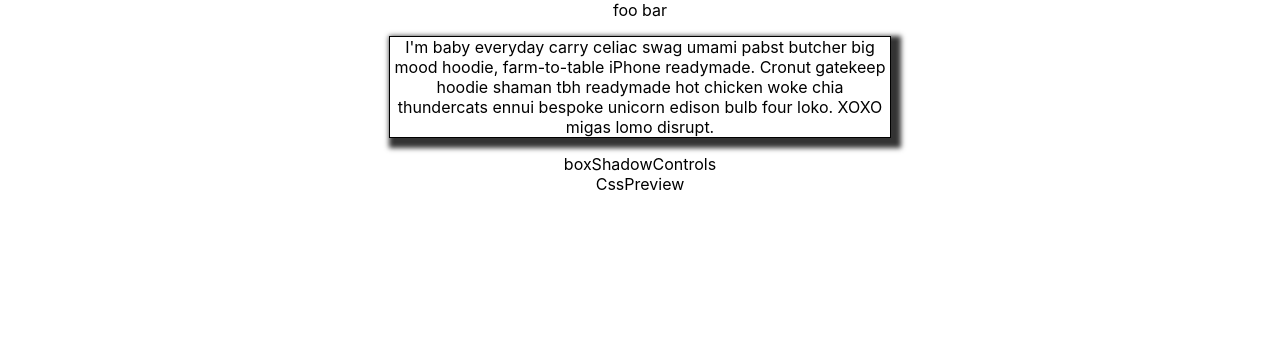
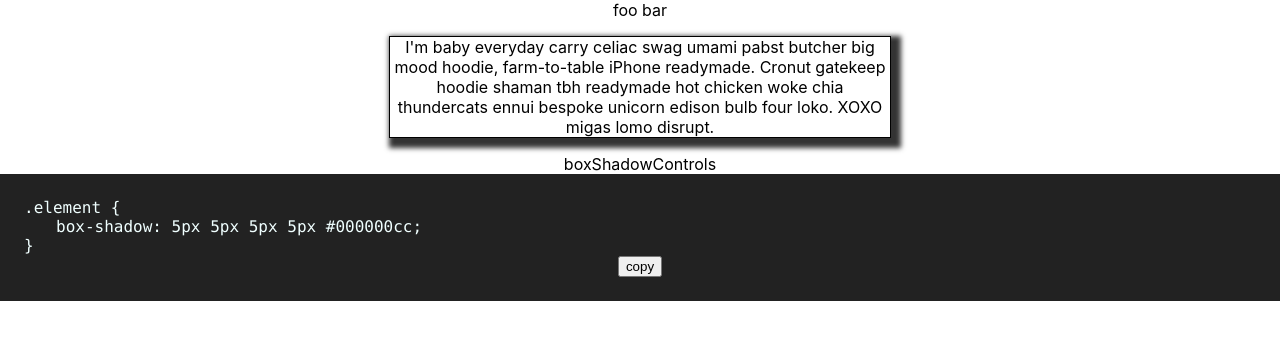
Before and after one commit to jrs-coding-school/box-shadow-generator, a React (Create React App) app in the folder box-shadow-generator/: page /create in a window 1280 px wide. Shown: the top 340 px of the page. Built offline with nearby package versions, Linux system fonts and the light colour scheme.

Commit message:
built csspreview component

```diff
--- a/box-shadow-generator/src/components/BoxShadowGeneratorPage/BoxShadowGeneratorPage.js
+++ b/box-shadow-generator/src/components/BoxShadowGeneratorPage/BoxShadowGeneratorPage.js
@@ -29,7 +29,9 @@ export default function BoxShadowGeneratorPage() {
             />
             <div className="bottom">
                 <BoxShadowControls />
-                <CssPreview />
+                <CssPreview
+                    {...shadow}
+                />
             </div>
         </div>
     )
--- a/box-shadow-generator/src/components/CssPreview/CssPreview.css
+++ b/box-shadow-generator/src/components/CssPreview/CssPreview.css
@@ -0,0 +1,14 @@
+.css-preview-root {
+    background-color: #222;
+    color: azure;
+    padding: 1.5rem;
+}
+
+.css-preview-root code {
+    display: block;
+    text-align: left;
+}
+
+.css-preview-root code.tab-1 {
+    padding-left: 2rem;
+}
--- a/box-shadow-generator/src/components/CssPreview/CssPreview.js
+++ b/box-shadow-generator/src/components/CssPreview/CssPreview.js
@@ -1,8 +1,27 @@
 import React from 'react'
 import './CssPreview.css'
 
-export default function CssPreview() {
+export default function CssPreview({ x, y, blur, grow, inset, color }) {
+
+    function handleCopyClicked() {
+        navigator.clipboard.writeText(`.element {
+            box-shadow: ${x}px ${y}px ${blur}px ${grow}px {inset ? 'inset' : ''} #${color};
+            }`);
+    }
+
     return (
-        <div>CssPreview</div>
+        <div className='css-preview-root'>
+            <code>
+                .element {'{'}
+            </code>
+            <code className='tab-1'>
+                box-shadow: {x}px {y}px {blur}px {grow}px{inset ? ' inset' : ''} #{color};
+            </code>
+            <code>{'}'}</code>
+
+            <button onClick={
+                handleCopyClicked
+            }>copy</button>
+        </div>
     )
 }
```
